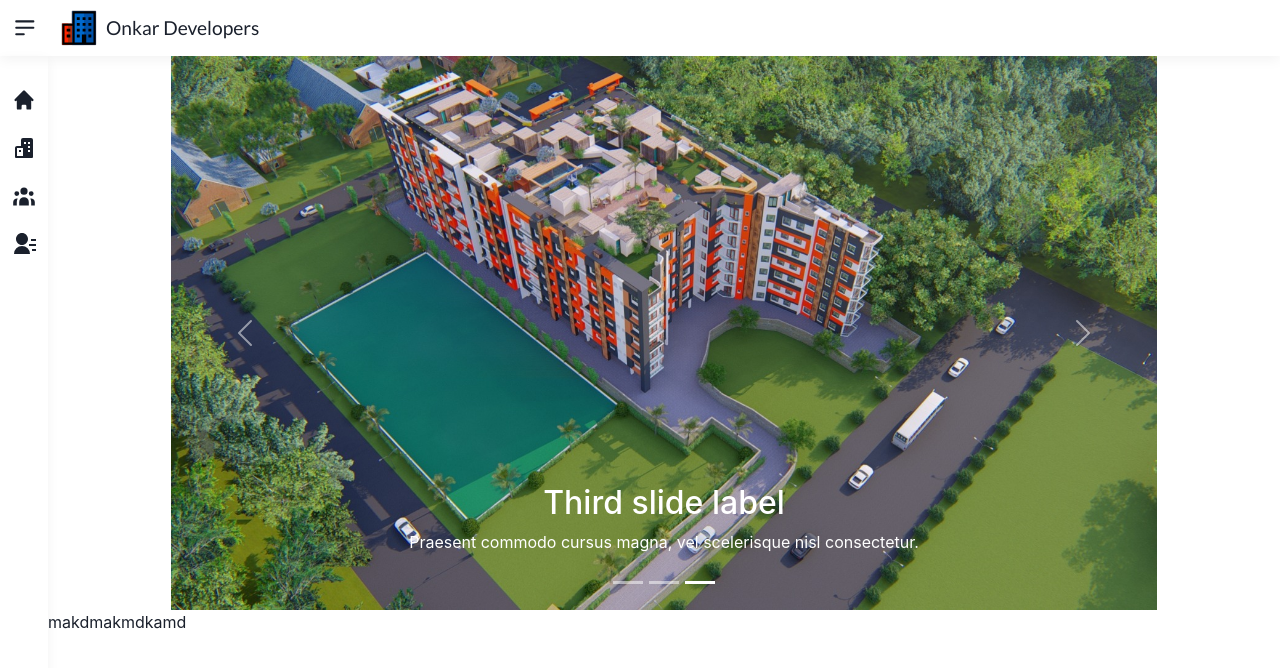
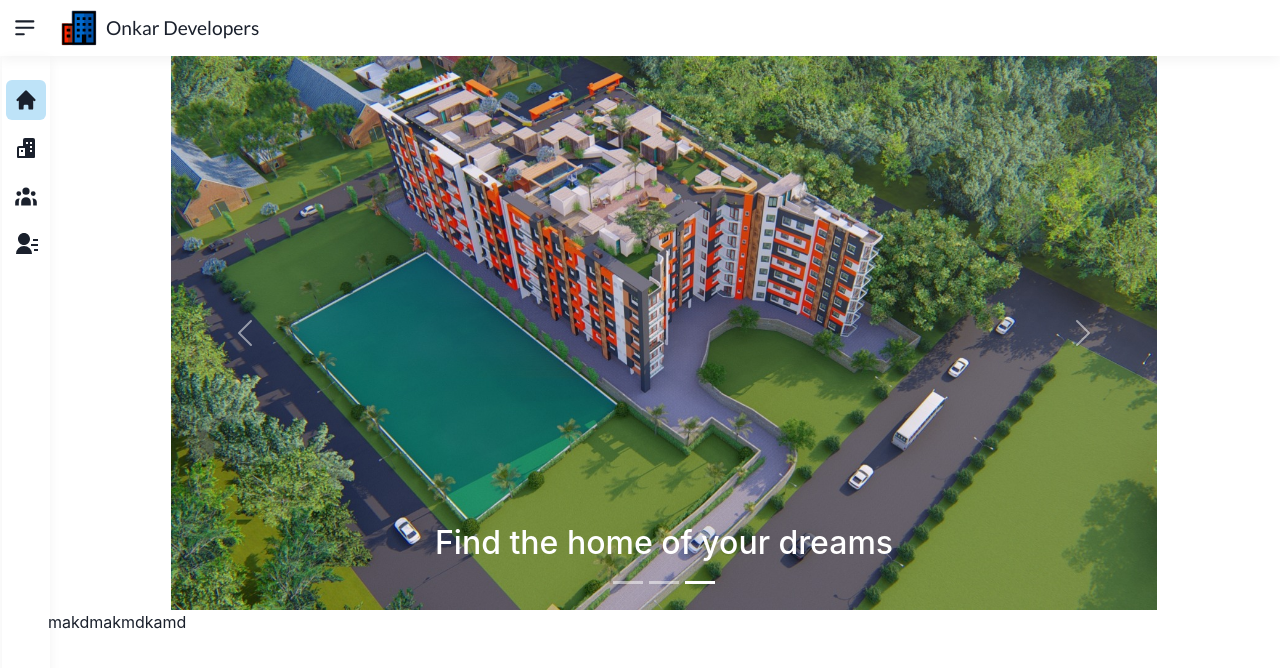
Before and after one commit to SinghSUBHLEEN/DevelopmentProject, a React (Vite) app in the folder Client/: page / in a window 1280 px wide. Shown: the top 668 px of the page. Built offline with nearby package versions, Linux system fonts and the light colour scheme.

Commit message:
created all the pages and onclick was handled

```diff
--- a/Client/src/App.jsx
+++ b/Client/src/App.jsx
@@ -7,6 +7,9 @@ import { useState } from "react";
 import { HiOutlineMenuAlt2 } from "react-icons/hi";
 import Logo from "./components/Icons/Logo";
 import Home from "./components/Home/Home";
+import AboutUs from "./components/AboutUs/AboutUs";
+import ContactUs from "./components/ContactUs/ContactUs";
+import Projects from "./components/Projects/Projects";
 
 function App() {
     const [navSize, setNavSize] = useState("small");
@@ -57,6 +60,9 @@ function App() {
                     <Routes>
                         <Route path="/home" Component={Home}></Route>
                         <Route path="/" Component={Home}></Route>
+                        <Route path="/aboutUs" Component={AboutUs}></Route>
+                        <Route path="/contactUs" Component={ContactUs}></Route>
+                        <Route path="/projects" Component={Projects}></Route>
                     </Routes>
                 </div>
             </Box>
--- a/Client/src/components/Home/Home.jsx
+++ b/Client/src/components/Home/Home.jsx
@@ -2,8 +2,13 @@ import "./Home.css";
 import Carousel from "react-bootstrap/Carousel";
 import { Box } from "@chakra-ui/react";
 import Images from "../../images/Images";
+import { useEffect } from "react";
 
 function Home() {
+    useEffect(() => {
+        console.log("mounted or updates");
+    }, []);
+
     return (
         <>
             <div
@@ -27,31 +32,19 @@ function Home() {
                     <Carousel.Item interval={1000}>
                         <img src={Images.banner2} />
                         <Carousel.Caption>
-                            <h3>First slide label</h3>
-                            <p>
-                                Nulla vitae elit libero, a pharetra augue mollis
-                                interdum.
-                            </p>
+                            <h3>Find the home of your dreams</h3>
                         </Carousel.Caption>
                     </Carousel.Item>
                     <Carousel.Item interval={500}>
                         <img src={Images.banner1} />
                         <Carousel.Caption>
-                            <h3>Second slide label</h3>
-                            <p>
-                                Lorem ipsum dolor sit amet, consectetur
-                                adipiscing elit.
-                            </p>
+                            <h3>Find the home of your dreams</h3>
                         </Carousel.Caption>
                     </Carousel.Item>
                     <Carousel.Item>
                         <img src={Images.banner3} />
                         <Carousel.Caption>
-                            <h3>Third slide label</h3>
-                            <p>
-                                Praesent commodo cursus magna, vel scelerisque
-                                nisl consectetur.
-                            </p>
+                            <h3>Find the home of your dreams</h3>
                         </Carousel.Caption>
                     </Carousel.Item>
                 </Carousel>
--- a/Client/src/components/Sidebar/Sidebar.jsx
+++ b/Client/src/components/Sidebar/Sidebar.jsx
@@ -1,23 +1,35 @@
 import "./Sidebar.css";
-import {
-    Box,
-    Flex,
-    IconButton,
-    PopoverContent,
-    PopoverTrigger,
-    Tooltip,
-} from "@chakra-ui/react";
-import { HiHome, HiOutlineMenuAlt2, HiUserGroup } from "react-icons/hi";
+import { Box, Flex, IconButton, Tooltip } from "@chakra-ui/react";
+import { useLocation, useNavigate } from "react-router-dom";
+import { HiHome, HiUserGroup } from "react-icons/hi";
 import { RiContactsFill } from "react-icons/ri";
 import { BiSolidBuildings } from "react-icons/bi";
-import { Popover } from "@chakra-ui/react";
 
 export default function Header({ navSize, setNavSize }) {
+    const location = useLocation();
+    const navigate = useNavigate();
+
+    const handleClickHome = () => {
+        navigate("/");
+    };
+
+    const handleClickProjects = () => {
+        navigate("/projects");
+    };
+
+    const handleClickAboutUs = () => {
+        navigate("/aboutUs");
+    };
+
+    const handleClickContactUs = () => {
+        navigate("/contactUs");
+    };
+
     return (
         <>
             <Box
                 pos="sticky"
-                left="0"
+                left="0.5"
                 h="107.47%"
                 boxShadow="0 4px 12px 0 rgba(0, 0, 0, 0.05)"
                 w={navSize === "small" ? "55px" : "130px"}
@@ -37,10 +49,27 @@ export default function Header({ navSize, setNavSize }) {
                         ml="5px"
                         bg="blue.600"
                     >
-                        <Box display="flex" m="1" mt="6">
+                        <Box
+                            display="flex"
+                            m="1"
+                            mt="6"
+                            name="home"
+                            onClick={handleClickHome}
+                        >
                             <IconButton
-                                bg="none"
-                                _hover={{ background: "none" }}
+                                bg={
+                                    location.pathname === "/" ||
+                                    location.pathname === "/home"
+                                        ? "blue.100"
+                                        : "none"
+                                }
+                                _hover={{
+                                    background:
+                                        location.pathname === "/" ||
+                                        location.pathname === "/home"
+                                            ? "blue.200"
+                                            : "none",
+                                }}
                                 icon={<HiHome fontSize="1.5rem" />}
                             />
                             <Box
@@ -59,10 +88,24 @@ export default function Header({ navSize, setNavSize }) {
                         ml="5px"
                         bg="blue.600"
                     >
-                        <Box display="flex" m="1">
+                        <Box
+                            display="flex"
+                            m="1"
+                            name="projects"
+                            onClick={handleClickProjects}
+                        >
                             <IconButton
-                                bg="none"
-                                _hover={{ background: "none" }}
+                                bg={
+                                    location.pathname === "/projects"
+                                        ? "blue.100"
+                                        : "none"
+                                }
+                                _hover={{
+                                    background:
+                                        location.pathname === "/projects"
+                                            ? "blue.200"
+                                            : "none",
+                                }}
                                 icon={<BiSolidBuildings fontSize="1.5rem" />}
                             />
                             <Box
@@ -81,10 +124,24 @@ export default function Header({ navSize, setNavSize }) {
                         ml="5px"
                         bg="blue.600"
                     >
-                        <Box display="flex" m="1">
+                        <Box
+                            display="flex"
+                            m="1"
+                            name="aboutUs"
+                            onClick={handleClickAboutUs}
+                        >
                             <IconButton
-                                bg="none"
-                                _hover={{ background: "none" }}
+                                bg={
+                                    location.pathname === "/aboutUs"
+                                        ? "blue.100"
+                                        : "none"
+                                }
+                                _hover={{
+                                    background:
+                                        location.pathname === "/aboutUs"
+                                            ? "blue.200"
+                                            : "none",
+                                }}
                                 icon={<HiUserGroup fontSize="1.5rem" />}
                             />
                             <Box
@@ -103,10 +160,24 @@ export default function Header({ navSize, setNavSize }) {
                         ml="5px"
                         bg="blue.600"
                     >
-                        <Box display="flex" m="1">
+                        <Box
+                            display="flex"
+                            m="1"
+                            name="contactUs"
+                            onClick={handleClickContactUs}
+                        >
                             <IconButton
-                                bg="none"
-                                _hover={{ background: "none" }}
+                                bg={
+                                    location.pathname === "/contactUs"
+                                        ? "blue.100"
+                                        : "none"
+                                }
+                                _hover={{
+                                    background:
+                                        location.pathname === "/contactUs"
+                                            ? "blue.200"
+                                            : "none",
+                                }}
                                 icon={<RiContactsFill fontSize="1.5rem" />}
                             />
                             <Box
```
